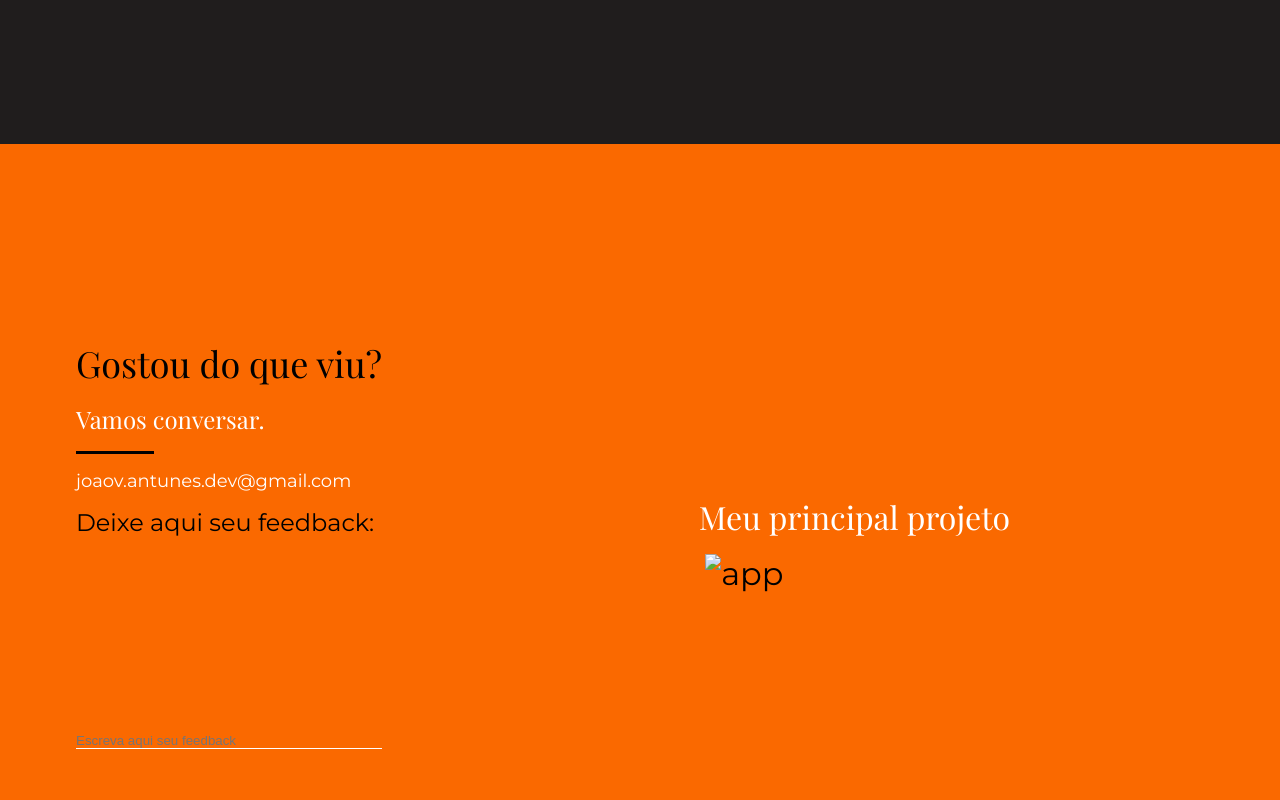
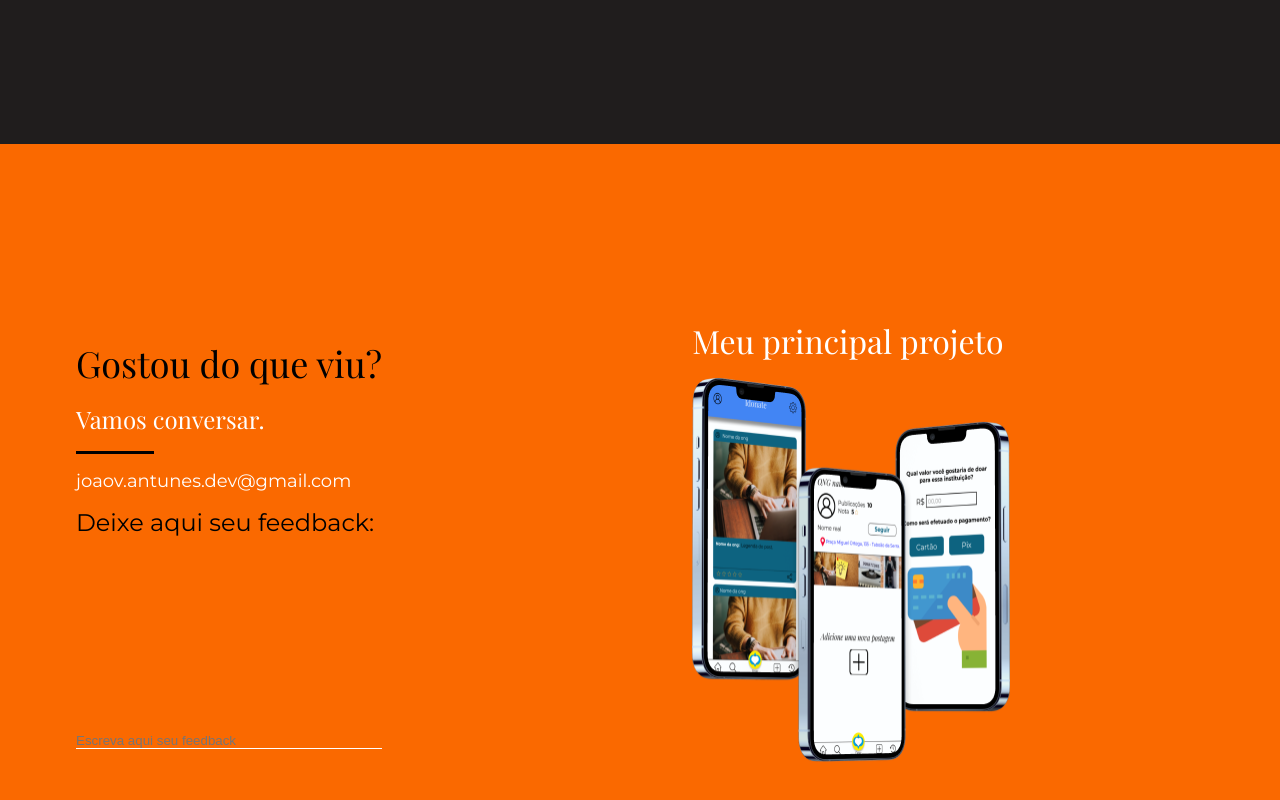
Before and after one commit to joaov-Antunes/My-Portfolio, a website: page index.html in a window 1280 px wide. Shown: the part 1456-2256 px from the top of the page. Drawn offline with nearby package versions, Linux system fonts and the light colour scheme; the site is published under a folder, as on GitHub Pages, so addresses that start at the root find nothing.

Commit message:
assets update

```diff
--- a/index.html
+++ b/index.html
@@ -87,7 +87,7 @@
 
             <div class="bottom-right">
                 <h3 class="main-project">Meu principal projeto</h3>
-                <img src="/assets/mockup.png" alt="app" class="mockup">
+                <img src="assets/mockup.png" alt="app" class="mockup">
             </div>
         </div>
     </section>
```
